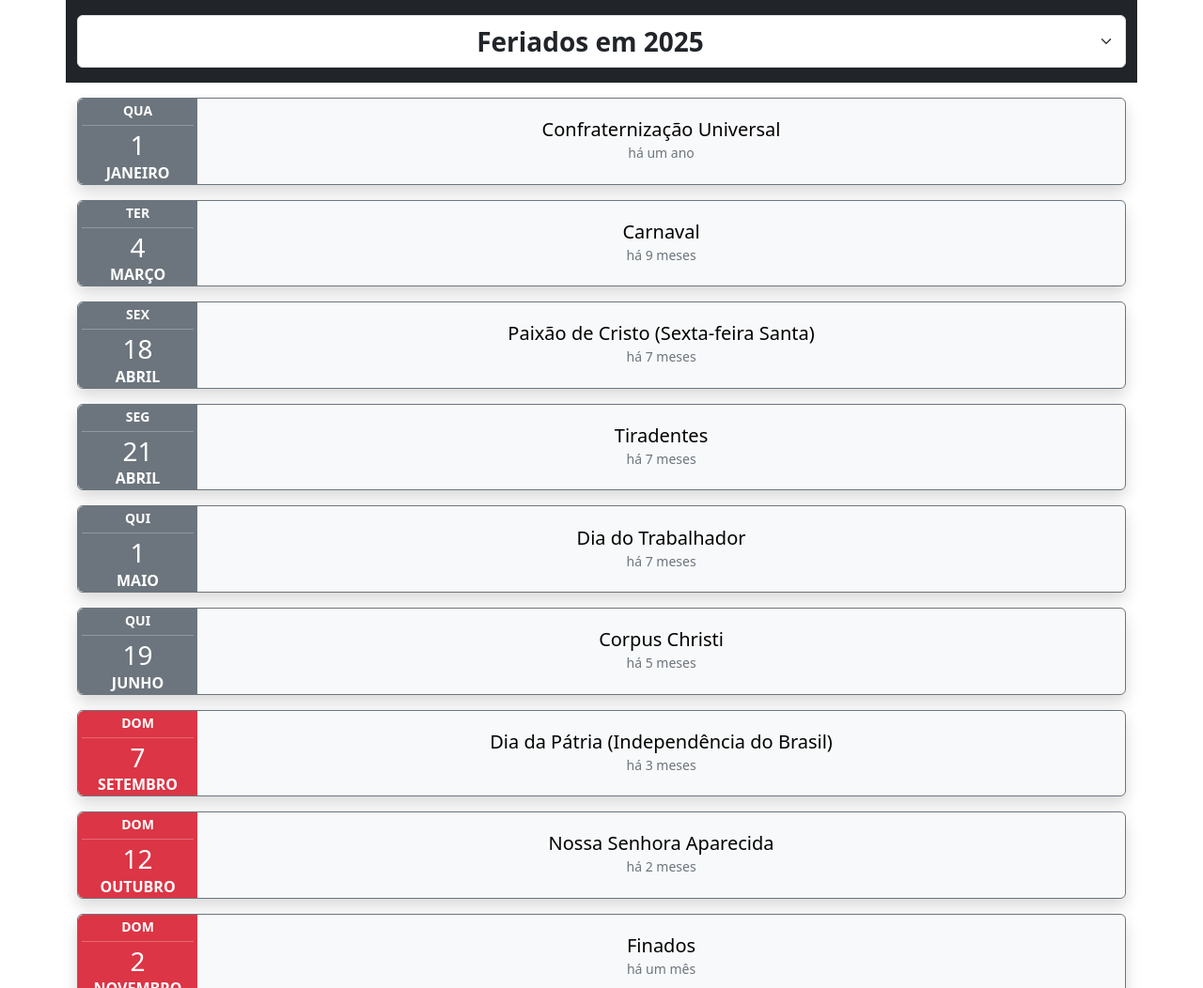
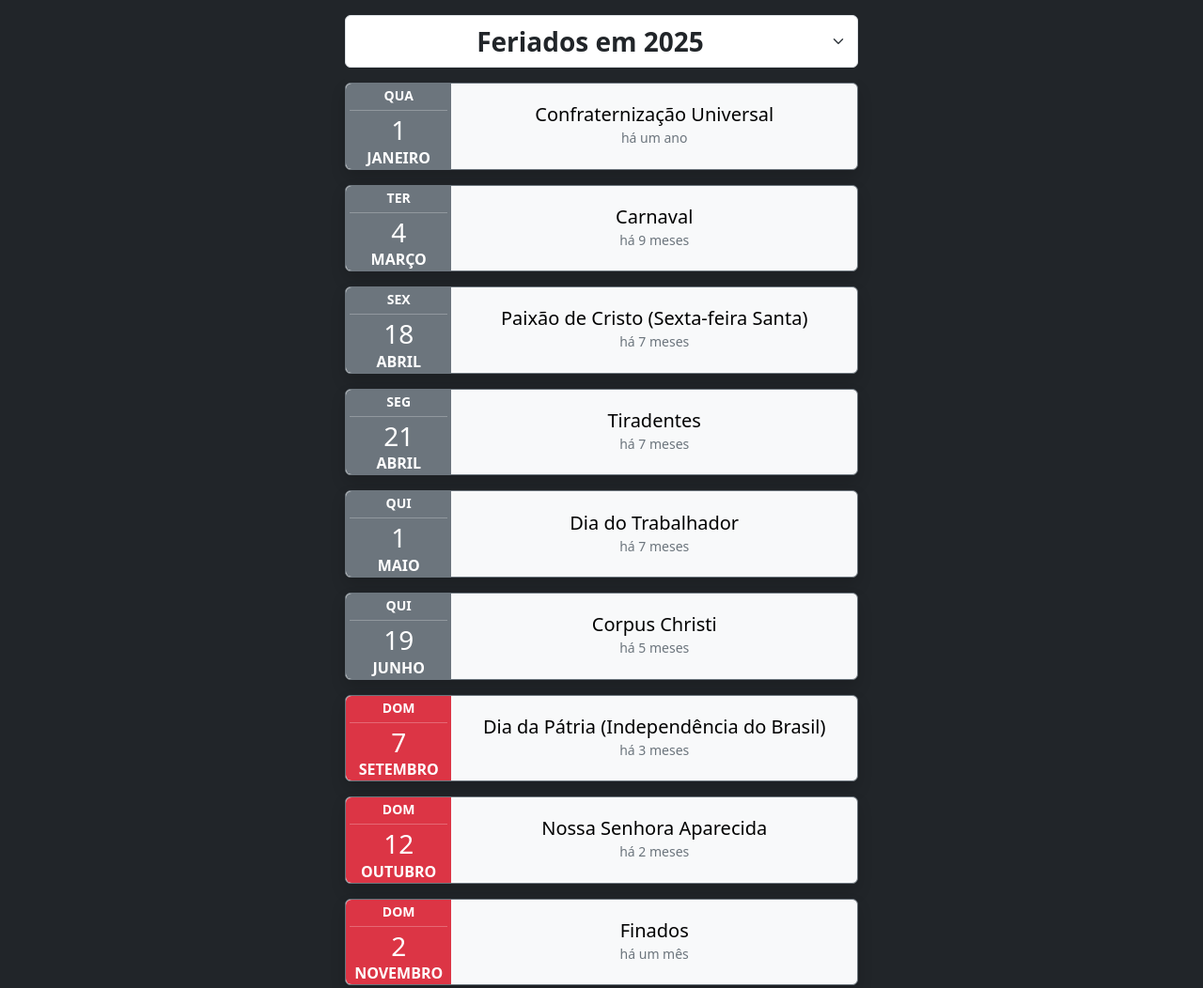
Before and after one commit to feriadao-clt/feriadao-clt.github.io, a plain HTML site: page index.html in a window 1280 px wide. Shown: the top 1052 px of the page at 94% size. Drawn offline with Linux system fonts and the light colour scheme.

Commit message:
update index.html

```diff
--- a/index.html
+++ b/index.html
@@ -36,12 +36,18 @@
 	<link rel="manifest" href="/static/pwa/manifest.json">
 </head>
 
-<body>
-	<div class="container-lg text-bg-dark sticky-top py-3 mb-3">
-		<select class="form-select text-center fs-3 fw-bold" aria-label="Selecionar ano!" data-select></select>
+<body class="text-bg-dark">
+	<div class="container-lg">
+		<div class="row justify-content-center">
+			<div class="col-md-6">
+				<div class="text-bg-dark sticky-top py-3">
+					<select class="form-select text-center fs-3 fw-bold" aria-label="Selecionar ano!" data-select></select>
+				</div>
+
+				<div data-holidays></div>
+			</div>
+		</div>
 	</div>
-
-	<div class="container-lg" data-holidays></div>
 
 	<script src="/static/js/lib/jquery.min.js" crossorigin="anonymous"></script>
 	<script src="/static/js/lib/moment-with-locales.min.js" crossorigin="anonymous"></script>
```
